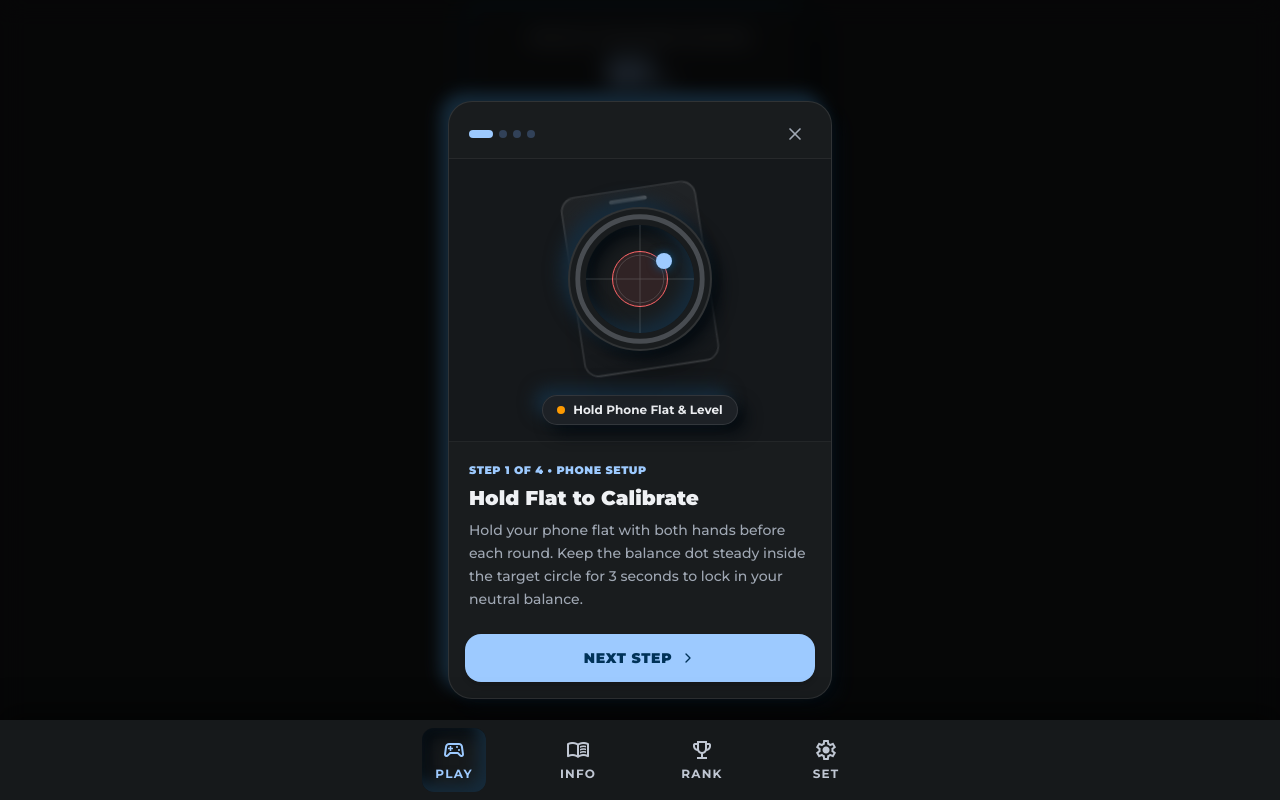
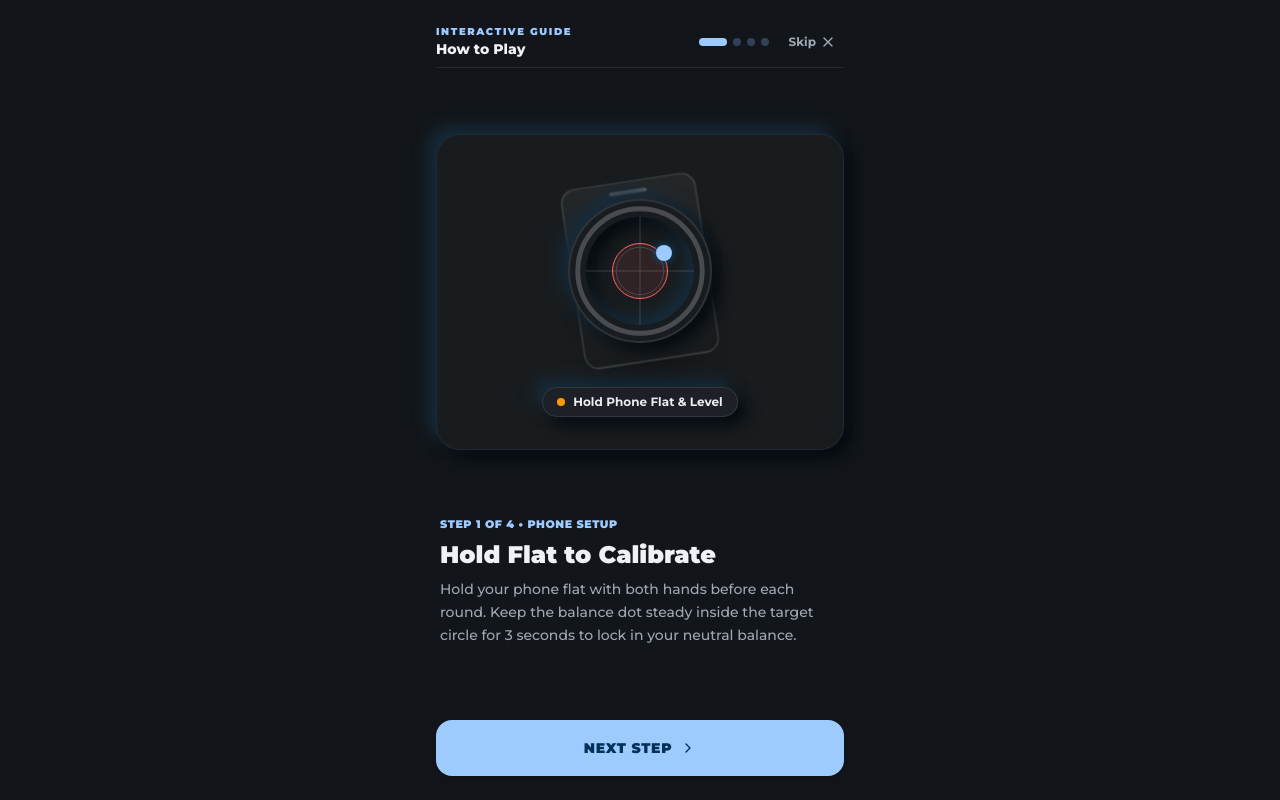
Before and after one commit to nishu3389/Steady-Hands, a React (Vite) app: page / in a window 1280 px wide. Built offline with nearby package versions, Linux system fonts and the light colour scheme; what @capacitor/core would draw is missing.

Commit message:
fix: hide bottom nav during tutorial and update modal layout
Ensure the bottom navigation is hidden while the tutorial modal is active to prevent navigation conflicts. Also updated the tutorial modal layout to be full-screen for better content readability.

```diff
--- a/src/App.tsx
+++ b/src/App.tsx
@@ -234,8 +234,8 @@ export default function App() {
         soundEnabled={settings.soundEnabled}
       />
 
-      {/* Bottom Tab Bar (hidden while playing or during match results to prevent switching screens) */}
-      {!gameResult && !isGameActive && (
+      {/* Bottom Tab Bar (hidden while playing, during match results, or while tutorial is active) */}
+      {!gameResult && !isGameActive && !showTutorial && (
         <BottomNav
           activeTab={activeTab}
           onTabChange={(tab) => {
--- a/src/components/InteractiveTutorialModal.tsx
+++ b/src/components/InteractiveTutorialModal.tsx
@@ -545,11 +545,21 @@ export const InteractiveTutorialModal: React.FC<InteractiveTutorialModalProps> =
   };
 
   return (
-    <div className="fixed inset-0 z-50 flex items-center justify-center p-3 sm:p-4 bg-black/75 backdrop-blur-md animate-fade-in select-none">
-      <div className="w-full max-w-sm rounded-3xl bg-[#f7f9fc] dark:bg-[#191c1e] border border-white/90 dark:border-white/10 shadow-[0_25px_60px_rgba(0,0,0,0.6)] flex flex-col overflow-hidden neumorphic-raised">
+    <div className="fixed inset-0 z-50 flex flex-col bg-[#f0f4f9] dark:bg-[#12161a] text-[#191c1e] dark:text-[#eff1f4] select-none overflow-y-auto overscroll-contain animate-fade-in">
+      <div className="w-full max-w-md mx-auto flex-1 flex flex-col justify-between min-h-full px-5 pt-[calc(1rem+env(safe-area-inset-top,0px))] pb-[calc(1.5rem+env(safe-area-inset-bottom,0px))] gap-4">
         {/* Top Header Bar */}
-        <div className="flex items-center justify-between px-5 pt-4 pb-2 border-b border-black/[0.04] dark:border-white/[0.06]">
-          {/* Progress Indicators */}
+        <div className="flex items-center justify-between py-2 border-b border-black/[0.05] dark:border-white/[0.08]">
+          <div className="flex flex-col">
+            <span className="text-[10px] font-black uppercase tracking-[0.16em] text-[#005f9e] dark:text-[#9dcaff]">
+              Interactive Guide
+            </span>
+            <span className="text-sm font-extrabold text-[#191c1e] dark:text-[#eff1f4]">
+              How to Play
+            </span>
+          </div>
+
+          {/* Progress Indicators & Close */}
+          <div className="flex items-center gap-3">
             <div className="flex items-center gap-1.5">
               {tutorialSteps.map((_, idx) => (
                 <button
@@ -560,9 +570,9 @@ export const InteractiveTutorialModal: React.FC<InteractiveTutorialModalProps> =
                   }}
                   className={`h-2 rounded-full transition-all duration-300 cursor-pointer ${
                     currentStep === idx
-                    ? 'w-6 bg-[#005f9e] dark:bg-[#9dcaff]'
+                      ? 'w-7 bg-[#005f9e] dark:bg-[#9dcaff]'
                       : currentStep > idx
-                    ? 'w-2 bg-emerald-500'
+                      ? 'w-2.5 bg-emerald-500'
                       : 'w-2 bg-slate-300 dark:bg-slate-700'
                   }`}
                   aria-label={`Go to step ${idx + 1}`}
@@ -570,27 +580,28 @@ export const InteractiveTutorialModal: React.FC<InteractiveTutorialModalProps> =
               ))}
             </div>
 
-          {/* Close / Skip Button */}
             <button
               onClick={handleSkip}
-            className="p-1.5 rounded-full text-[#5a626f] dark:text-[#a0a8b4] hover:bg-black/5 dark:hover:bg-white/10 transition-colors cursor-pointer"
+              className="p-2 rounded-xl text-[#5a626f] dark:text-[#a0a8b4] hover:bg-black/5 dark:hover:bg-white/10 transition-colors cursor-pointer flex items-center gap-1 font-bold text-xs"
               aria-label="Skip Tutorial"
             >
-            <X className="w-5 h-5" />
+              <span>Skip</span>
+              <X className="w-4 h-4" />
             </button>
           </div>
+        </div>
 
-        {/* Step Animated Graphic Container */}
-        <div className="w-full bg-[#f0f4f9] dark:bg-[#15181b] border-b border-black/[0.04] dark:border-white/[0.06] flex items-center justify-center min-h-[220px]">
+        {/* Step Animated Graphic Card */}
+        <div className="w-full bg-white dark:bg-[#191c1e] rounded-3xl p-4 card-raised border border-white/80 dark:border-white/5 flex items-center justify-center min-h-[250px] sm:min-h-[280px] shadow-sm">
           {step.component}
         </div>
 
         {/* Text Details Container */}
-        <div className="p-5 flex flex-col gap-2">
+        <div className="w-full flex flex-col gap-2 px-1">
           <span className="text-[11px] font-black uppercase tracking-wider text-[#005f9e] dark:text-[#9dcaff]">
             {step.tagline}
           </span>
-          <h2 className="text-xl font-black text-[#191c1e] dark:text-[#eff1f4] leading-tight">
+          <h2 className="text-2xl font-black text-[#191c1e] dark:text-[#eff1f4] leading-tight">
             {step.title}
           </h2>
           <p className="text-xs sm:text-sm font-medium text-[#5a626f] dark:text-[#a0a8b4] leading-relaxed">
@@ -599,11 +610,11 @@ export const InteractiveTutorialModal: React.FC<InteractiveTutorialModalProps> =
         </div>
 
         {/* Navigation Actions Footer */}
-        <div className="p-4 pt-1 flex items-center gap-2.5">
+        <div className="w-full pt-2 flex items-center gap-3">
           {currentStep > 0 && (
             <button
               onClick={handlePrev}
-              className="h-12 px-4 rounded-2xl bg-white dark:bg-[#1e2328] text-[#191c1e] dark:text-[#eff1f4] font-bold text-sm neumorphic-raised active:neumorphic-inset border border-white/80 dark:border-white/10 transition-all cursor-pointer flex items-center justify-center gap-1 shadow-sm"
+              className="h-14 px-5 rounded-2xl bg-white dark:bg-[#1e2328] text-[#191c1e] dark:text-[#eff1f4] font-bold text-sm card-raised active:neumorphic-inset border border-white/80 dark:border-white/10 transition-all cursor-pointer flex items-center justify-center gap-1 shadow-sm"
               aria-label="Previous step"
             >
               <ChevronLeft className="w-4 h-4" />
@@ -613,7 +624,7 @@ export const InteractiveTutorialModal: React.FC<InteractiveTutorialModalProps> =
 
           <button
             onClick={handleNext}
-            className="flex-1 h-12 rounded-2xl bg-[#005f9e] dark:bg-[#9dcaff] text-white dark:text-[#003258] font-black text-sm uppercase tracking-wider transition-all duration-200 active:scale-[0.98] shadow-md hover:shadow-lg flex items-center justify-center gap-2 cursor-pointer"
+            className="flex-1 h-14 rounded-2xl bg-[#005f9e] dark:bg-[#9dcaff] text-white dark:text-[#003258] font-black text-sm uppercase tracking-wider transition-all duration-200 active:scale-[0.98] shadow-md hover:shadow-lg flex items-center justify-center gap-2 cursor-pointer"
           >
             {currentStep === tutorialSteps.length - 1 ? (
               <>
```
Lines whose indentation alone changed are shown as unchanged.
